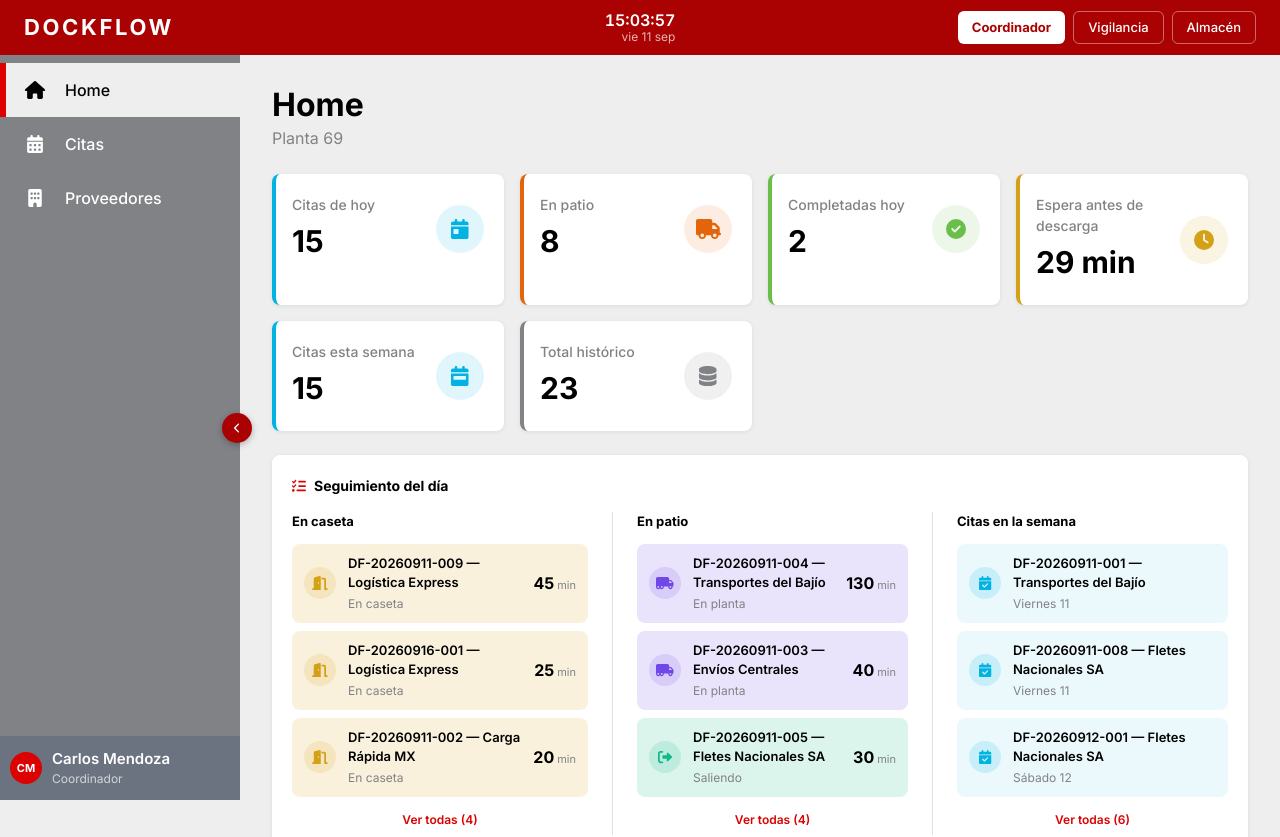
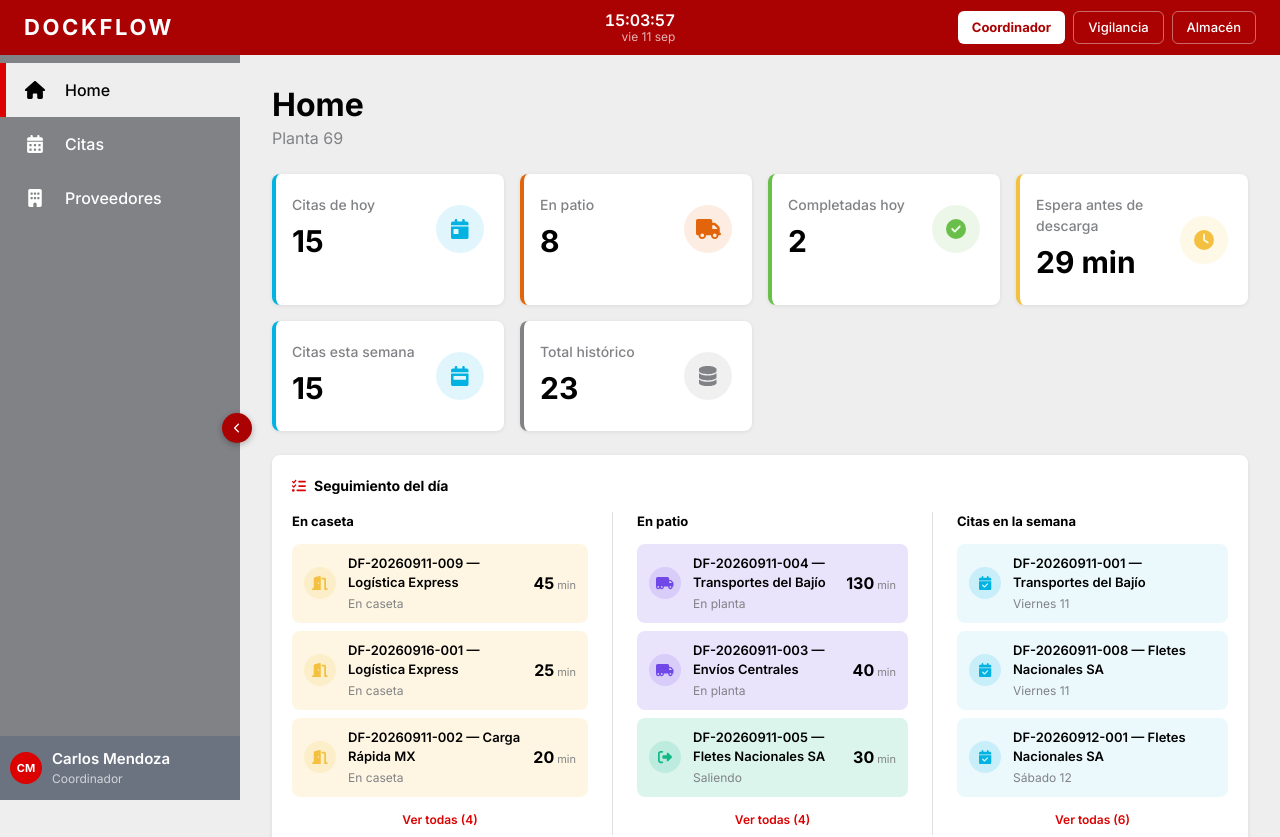
Before and after one commit to YaelAlejandroUrbanoZuniga/WarehouseBolt, a React (Vite) app: page / in a window 1280 px wide. Shown: the top 837 px of the page. Built offline with nearby package versions, Linux system fonts and the light colour scheme.

Commit message:
Update token colors for build

```diff
--- a/src/kit/tokens/colores.ts
+++ b/src/kit/tokens/colores.ts
@@ -125,7 +125,7 @@ export const colores = {
     /** Confirmado, completado, delta positivo. */
     exito: '#6ABF4B',
     /** En riesgo, esperando, error de validacion del usuario (toast ambar). */
-    pendiente: '#D4A017',
+    pendiente: '#F3C13F',
     /** Advertencia fuerte, atencion requerida. */
     advertencia: '#E3650B',
     /** Informativo, en proceso. */
@@ -143,7 +143,7 @@ export const colores = {
      *  estados de cita que ya usan colores de arriba (info, pendiente,
      *  exito, archivado). */
     enPlanta: '#7048E8',
-    descarga: '#D6336C',
+    descarga: '#E37120',
     saliendo: '#12B886',
   },
 } as const;
```
